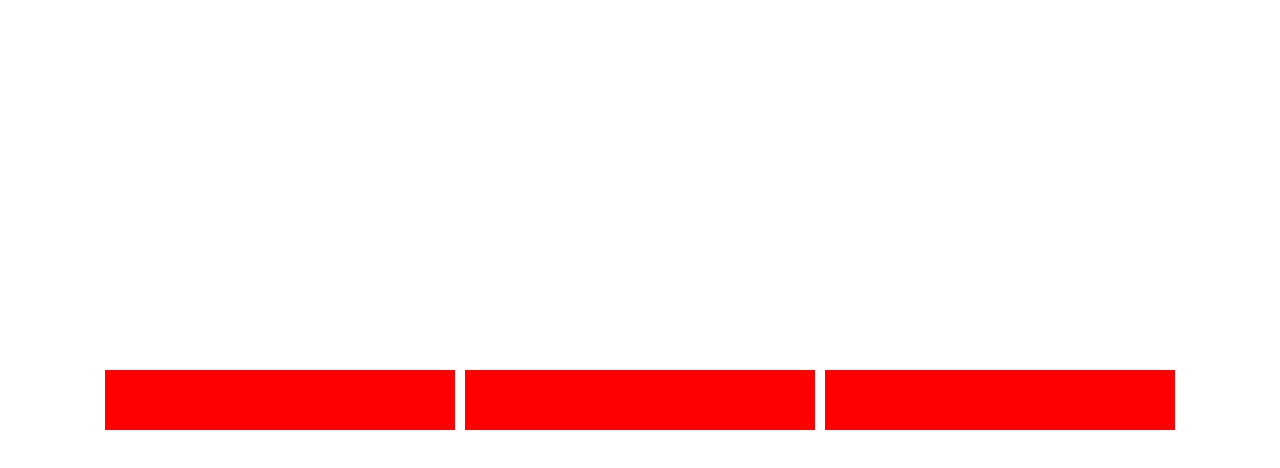
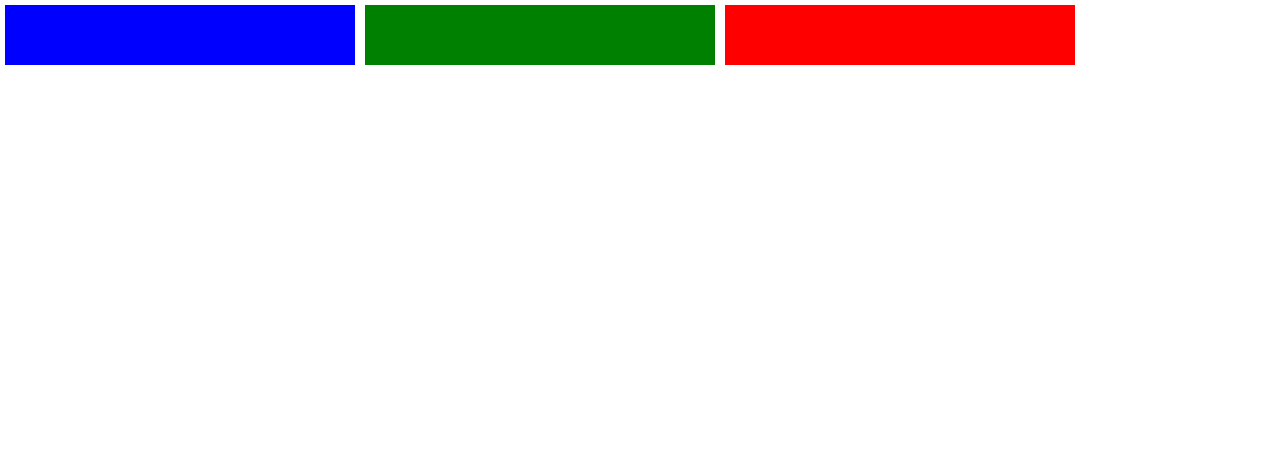
Before and after one commit to laurielmesquita/another-flex-box-game, a plain HTML site: page index.html in a window 1280 px wide. Drawn offline with Linux system fonts and the light colour scheme.

Commit message:
:lipstick: Ordering the flex elements

```diff
--- a/index.html
+++ b/index.html
@@ -8,9 +8,9 @@
 </head>
 <body>
   <div id="app">
-    <div class="box"></div>
-    <div class="box"></div>
-    <div class="box"></div>
+    <div class="box red"></div>
+    <div class="box green"></div>
+    <div class="box blue"></div>
   </div>
 </body>
 </html>
--- a/style.css
+++ b/style.css
@@ -7,15 +7,25 @@ body,
 
 #app {
   display: flex;
-  flex-wrap: wrap;
-  align-items: center;
-  justify-content: center;
-  align-content: center;
 }
 
 .box {
   width: 350px;
   height: 60px;
-  background-color: #f00;
   margin: 5px;
 }
+
+.red {
+  background-color: red;
+  order: 2;
+}
+
+.green {
+  background-color: green;
+  order: 1;
+}
+
+.blue {
+  background-color: blue;
+  order: 0;
+}
```
